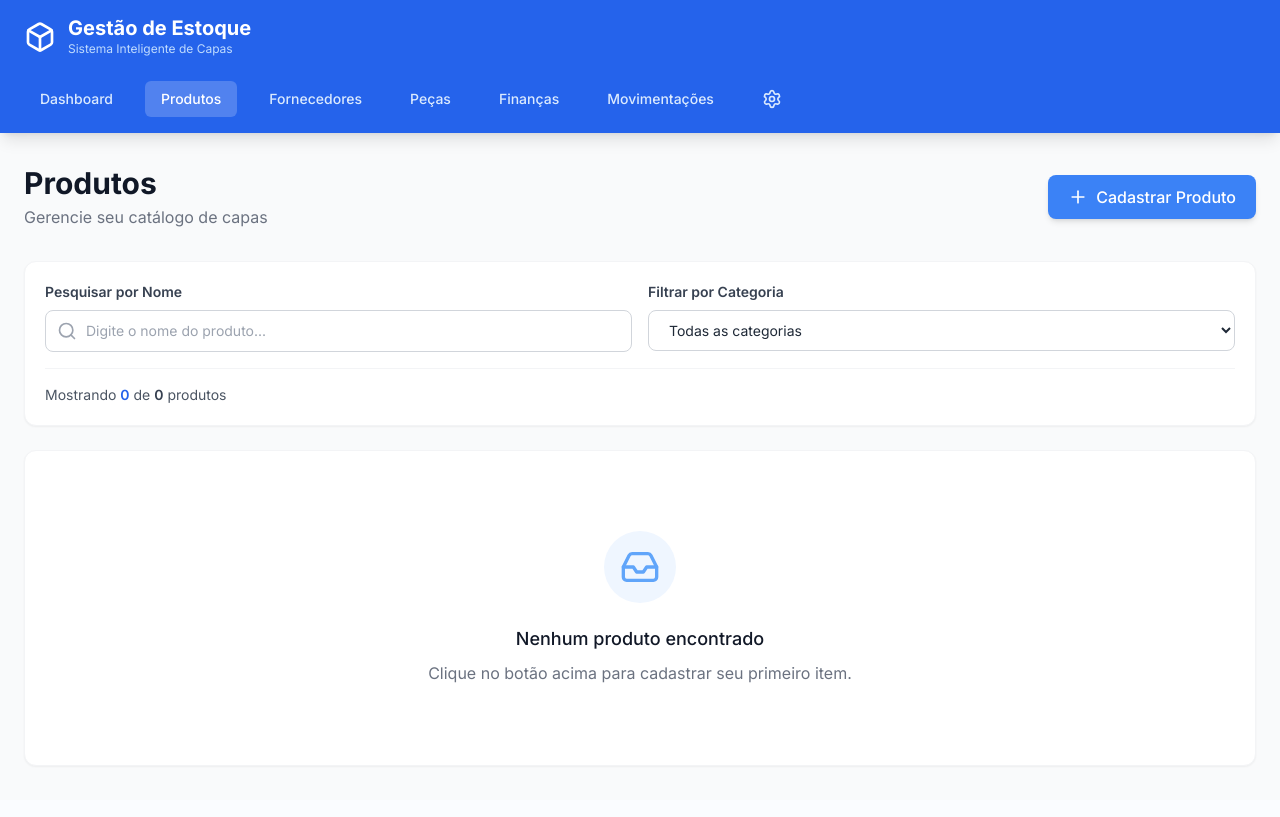
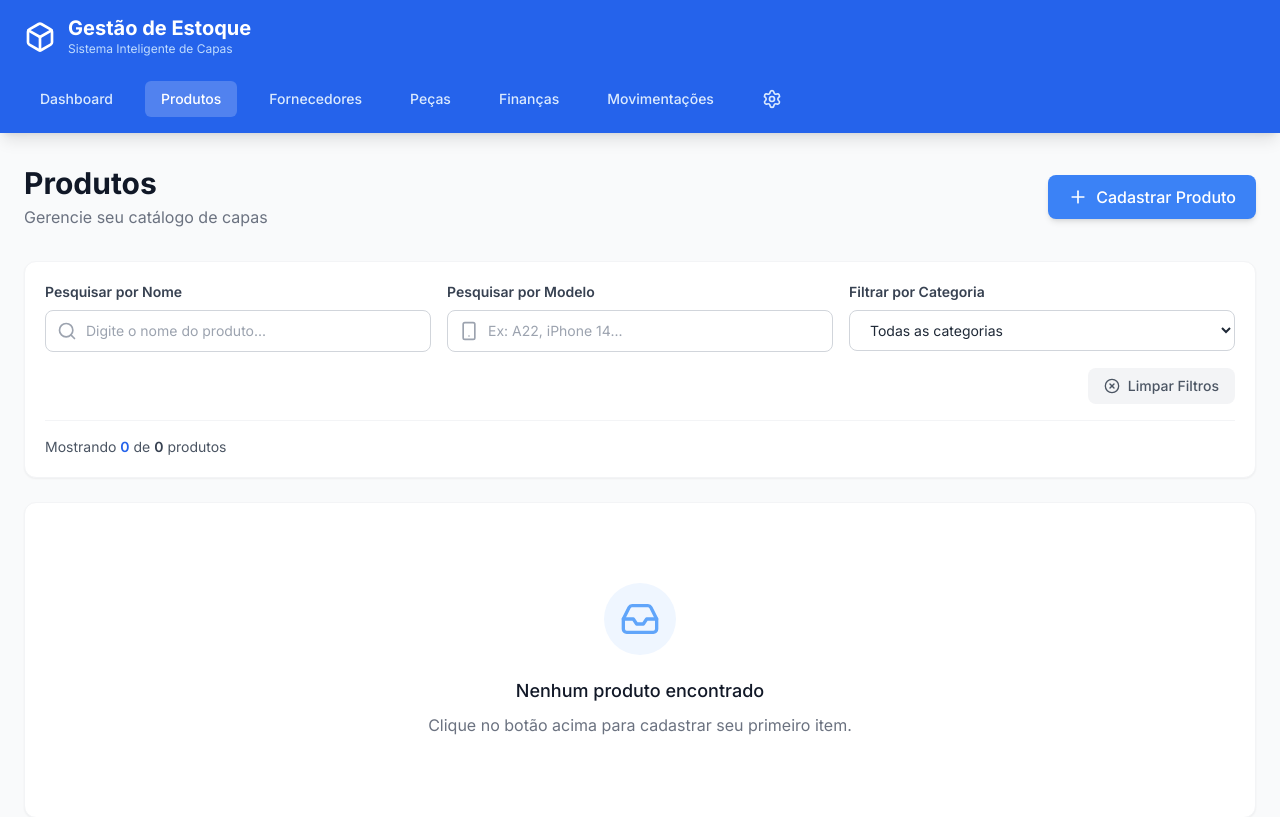
Before and after one commit to rneto464/Lojav7, a FastAPI app: page /produtos in a window 1280 px wide. Shown: the top 817 px of the page. Before the commit the page ends 767 px from the top, so only its background shows below. Run offline with FastAPI, Linux system fonts and the light colour scheme; data that the repository does not hold is empty; some libraries are stand-ins or nearby versions.

Commit message:
Adiciona filtro de pesquisa por modelo de celular na página de produtos

```diff
--- a/templates/products.html
+++ b/templates/products.html
@@ -57,7 +57,7 @@
 
         <!-- Filtros de Busca -->
         <div class="bg-white rounded-xl shadow-sm border border-gray-100 p-5 mb-6">
-            <div class="grid grid-cols-1 md:grid-cols-2 gap-4">
+            <div class="grid grid-cols-1 md:grid-cols-3 gap-4">
                 <!-- Barra de Pesquisa por Nome -->
                 <div class="relative">
                     <label class="block text-sm font-semibold text-gray-700 mb-2">Pesquisar por Nome</label>
@@ -65,9 +65,16 @@
                         <i data-lucide="search" class="absolute left-3 top-1/2 transform -translate-y-1/2 w-5 h-5 text-gray-400"></i>
                         <input type="text" id="filtroNome" placeholder="Digite o nome do produto..."
                             class="w-full pl-10 pr-4 py-2.5 border border-gray-300 rounded-lg focus:ring-2 focus:ring-blue-500 focus:border-blue-500 outline-none transition text-sm">
-                        <button type="button" id="limparBusca" class="absolute right-3 top-1/2 transform -translate-y-1/2 text-gray-400 hover:text-gray-600 hidden">
-                            <i data-lucide="x" class="w-5 h-5"></i>
-                        </button>
+                    </div>
+                </div>
+
+                <!-- Barra de Pesquisa por Modelo -->
+                <div class="relative">
+                    <label class="block text-sm font-semibold text-gray-700 mb-2">Pesquisar por Modelo</label>
+                    <div class="relative">
+                        <i data-lucide="smartphone" class="absolute left-3 top-1/2 transform -translate-y-1/2 w-5 h-5 text-gray-400"></i>
+                        <input type="text" id="filtroModelo" placeholder="Ex: A22, iPhone 14..."
+                            class="w-full pl-10 pr-4 py-2.5 border border-gray-300 rounded-lg focus:ring-2 focus:ring-blue-500 focus:border-blue-500 outline-none transition text-sm">
                     </div>
                 </div>
 
@@ -85,6 +92,15 @@
                 </div>
             </div>
 
+            <!-- Botão Limpar Filtros -->
+            <div class="mt-4 flex justify-end">
+                <button type="button" id="limparFiltros" onclick="limparTodosFiltros()"
+                    class="flex items-center gap-2 px-4 py-2 text-sm text-gray-600 bg-gray-100 hover:bg-gray-200 rounded-lg transition font-medium">
+                    <i data-lucide="x-circle" class="w-4 h-4"></i>
+                    Limpar Filtros
+                </button>
+            </div>
+
             <!-- Contador de Resultados -->
             <div class="mt-4 pt-4 border-t border-gray-100">
                 <p class="text-sm text-gray-600">
@@ -98,7 +114,8 @@
             {% for produto in products %}
             <div class="produto-card bg-white rounded-xl shadow-sm border border-gray-100 overflow-hidden hover:shadow-md transition duration-200"
                  data-nome="{{ produto.name|lower }}"
-                 data-categoria="{{ produto.category or 'Capas' }}">
+                 data-categoria="{{ produto.category or 'Capas' }}"
+                 data-compatibilidade="{{ (produto.compatibility or '')|lower }}">
                 <div class="p-6">
                     <div class="flex justify-between items-start">
                         <div class="flex gap-4">
@@ -289,8 +306,8 @@
 
         // ===== FILTROS DE BUSCA =====
         const filtroNome = document.getElementById('filtroNome');
+        const filtroModelo = document.getElementById('filtroModelo');
         const filtroCategoria = document.getElementById('filtroCategoria');
-        const limparBusca = document.getElementById('limparBusca');
         const contadorResultados = document.getElementById('contadorResultados');
         const mensagemSemResultados = document.getElementById('mensagemSemResultados');
         const totalProdutos = {{ products|length }};
@@ -298,6 +315,7 @@
         // Função para filtrar produtos
         function filtrarProdutos() {
             const termoBusca = filtroNome.value.toLowerCase().trim();
+            const termoModelo = filtroModelo.value.toLowerCase().trim();
             const categoriaSelecionada = filtroCategoria.value;
 
             const produtos = document.querySelectorAll('.produto-card');
@@ -305,12 +323,14 @@
 
             produtos.forEach(produto => {
                 const nome = produto.getAttribute('data-nome') || '';
+                const compatibilidade = produto.getAttribute('data-compatibilidade') || '';
                 const categoria = produto.getAttribute('data-categoria') || '';
 
-                const correspondeNome = nome.includes(termoBusca);
+                const correspondeNome = !termoBusca || nome.includes(termoBusca);
+                const correspondeModelo = !termoModelo || compatibilidade.includes(termoModelo);
                 const correspondeCategoria = !categoriaSelecionada || categoria === categoriaSelecionada;
 
-                if (correspondeNome && correspondeCategoria) {
+                if (correspondeNome && correspondeModelo && correspondeCategoria) {
                     produto.style.display = '';
                     produtosVisiveis++;
                 } else {
@@ -331,15 +351,15 @@
                     mensagemSemResultados.classList.add('hidden');
                 }
             }
+        }
 
-            // Mostra/oculta botão de limpar busca
-            if (limparBusca) {
-                if (termoBusca || categoriaSelecionada) {
-                    limparBusca.classList.remove('hidden');
-                } else {
-                    limparBusca.classList.add('hidden');
-                }
-            }
+        // Função para limpar todos os filtros
+        function limparTodosFiltros() {
+            if (filtroNome) filtroNome.value = '';
+            if (filtroModelo) filtroModelo.value = '';
+            if (filtroCategoria) filtroCategoria.value = '';
+            filtrarProdutos();
+            if (filtroNome) filtroNome.focus();
         }
 
         // Event listeners para os filtros
@@ -347,18 +367,12 @@
             filtroNome.addEventListener('input', filtrarProdutos);
         }
 
+        if (filtroModelo) {
+            filtroModelo.addEventListener('input', filtrarProdutos);
+        }
+
         if (filtroCategoria) {
             filtroCategoria.addEventListener('change', filtrarProdutos);
-        }
-
-        // Botão de limpar busca
-        if (limparBusca) {
-            limparBusca.addEventListener('click', function() {
-                filtroNome.value = '';
-                filtroCategoria.value = '';
-                filtrarProdutos();
-                filtroNome.focus();
-            });
         }
 
         // Aguarda o carregamento completo da página
```
